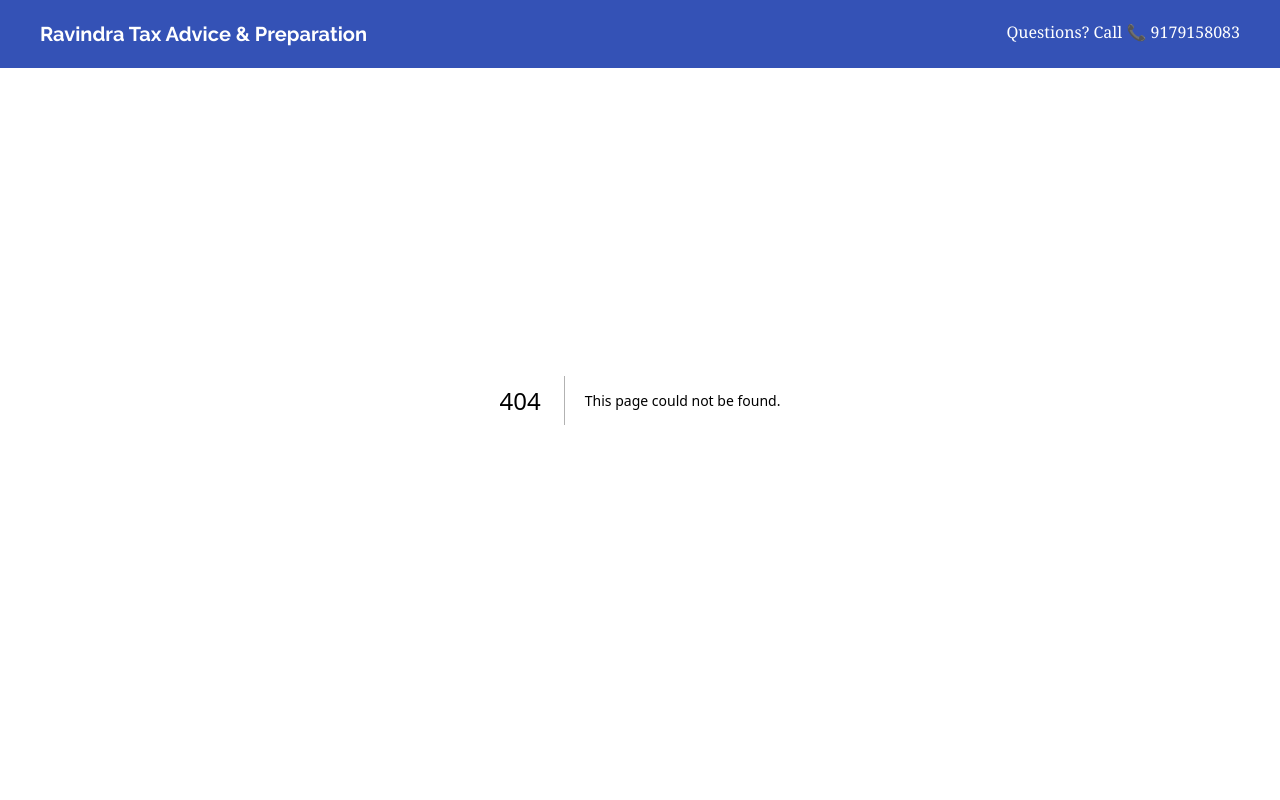
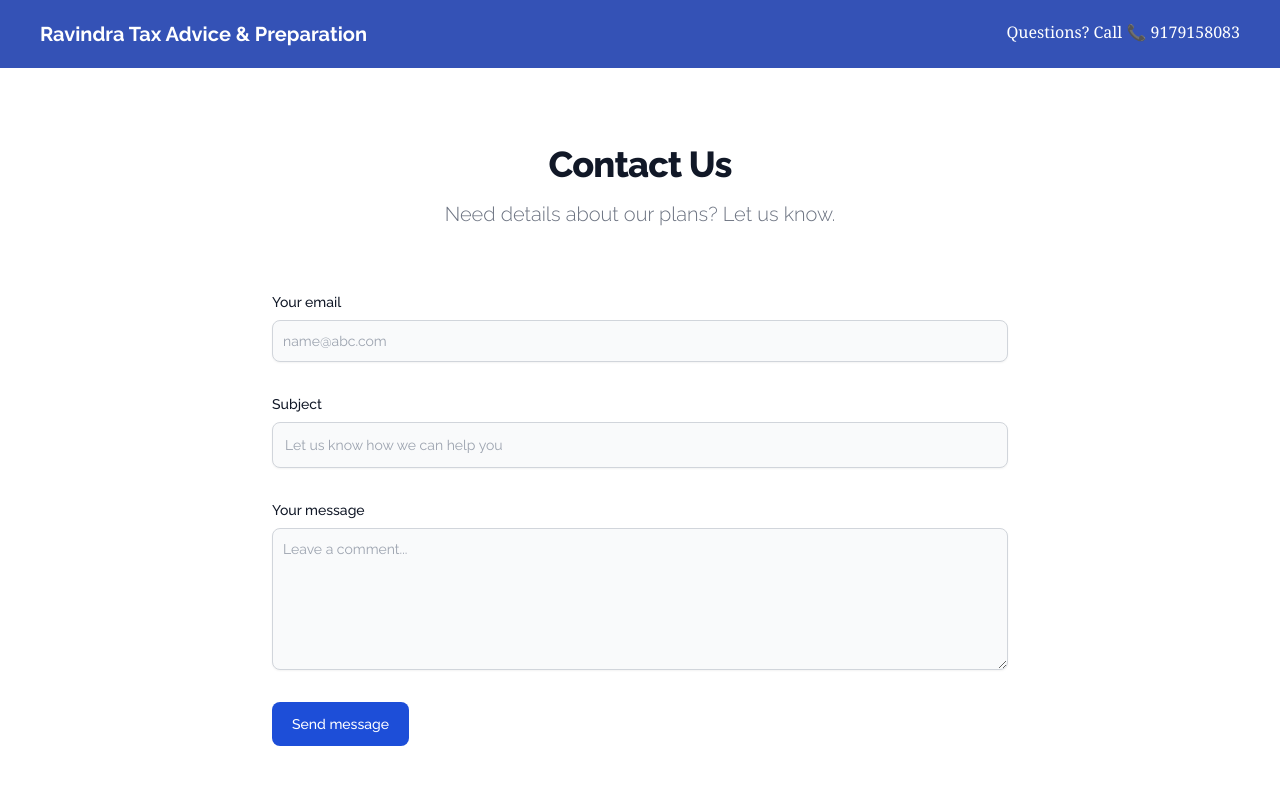
Before and after one commit to drashish77/ravindra-lp, a Next.js app: page /contact-us in a window 1280 px wide. Before the commit this address had no page. Shown: the top 800 px of the page. Built offline with nearby package versions, Linux system fonts and the light colour scheme.

Commit message:
chore: added contact page format

```diff
--- /dev/null
+++ b/app/contact-us/page.tsx
@@ -0,0 +1,74 @@
+import React from "react";
+
+const ContactUS = () => {
+  return (
+    <div>
+      <div className="bg-white dark:bg-gray-900">
+        <section className="container mx-auto py-20">
+          <div className="py-8 lg:py-16 px-4 mx-auto max-w-screen-md">
+            <h2 className="mb-4 text-4xl tracking-tight font-extrabold text-center text-gray-900 dark:text-white">
+              Contact Us
+            </h2>
+            <p className="mb-8 lg:mb-16 font-light text-center text-gray-500 dark:text-gray-400 sm:text-xl">
+              Need details about our plans? Let us know.
+            </p>
+            <form action="#" className="space-y-8">
+              <div>
+                <label
+                  htmlFor="email"
+                  className="block mb-2 text-sm font-medium text-gray-900 dark:text-gray-300"
+                >
+                  Your email
+                </label>
+                <input
+                  type="email"
+                  id="email"
+                  className="shadow-sm bg-gray-50 border border-gray-300 text-gray-900 text-sm rounded-lg focus:ring-primary-500 focus:border-primary-500 block w-full p-2.5 dark:bg-gray-700 dark:border-gray-600 dark:placeholder-gray-400 dark:text-white dark:focus:ring-primary-500 dark:focus:border-primary-500 dark:shadow-sm-light"
+                  placeholder="name@abc.com"
+                  required
+                />
+              </div>
+              <div>
+                <label
+                  htmlFor="subject"
+                  className="block mb-2 text-sm font-medium text-gray-900 dark:text-gray-300"
+                >
+                  Subject
+                </label>
+                <input
+                  type="text"
+                  id="subject"
+                  className="block p-3 w-full text-sm text-gray-900 bg-gray-50 rounded-lg border border-gray-300 shadow-sm focus:ring-primary-500 focus:border-primary-500 dark:bg-gray-700 dark:border-gray-600 dark:placeholder-gray-400 dark:text-white dark:focus:ring-primary-500 dark:focus:border-primary-500 dark:shadow-sm-light"
+                  placeholder="Let us know how we can help you"
+                  required
+                />
+              </div>
+              <div className="sm:col-span-2">
+                <label
+                  htmlFor="message"
+                  className="block mb-2 text-sm font-medium text-gray-900 dark:text-gray-400"
+                >
+                  Your message
+                </label>
+                <textarea
+                  id="message"
+                  rows={6}
+                  className="block p-2.5 w-full text-sm text-gray-900 bg-gray-50 rounded-lg shadow-sm border border-gray-300 focus:ring-primary-500 focus:border-primary-500 dark:bg-gray-700 dark:border-gray-600 dark:placeholder-gray-400 dark:text-white dark:focus:ring-primary-500 dark:focus:border-primary-500"
+                  placeholder="Leave a comment..."
+                ></textarea>
+              </div>
+              <button
+                type="submit"
+                className="py-3 px-5 text-sm font-medium text-center text-white rounded-lg bg-blue-700 sm:w-fit hover:bg-primary-800 focus:ring-4 focus:outline-none focus:ring-primary-300 dark:bg-primary-600 dark:hover:bg-primary-700 dark:focus:ring-primary-800"
+              >
+                Send message
+              </button>
+            </form>
+          </div>
+        </section>
+      </div>
+    </div>
+  );
+};
+
+export default ContactUS;
--- a/components/Footer/index.tsx
+++ b/components/Footer/index.tsx
@@ -49,7 +49,7 @@
             <hr className="my-6 border-gray-200 sm:mx-auto dark:border-gray-700 lg:my-8" />
             <div className="flex justify-center flex-col md:flex-row items-center">
               <span className="block text-sm text-gray-500 sm:text-center dark:text-gray-400">
-                © 2023{" "}
+                © 2024{" "}
                 <a href="/" className="hover:underline ">
                   Ravindra Tax Advice™.{" "}
                 </a>
```
